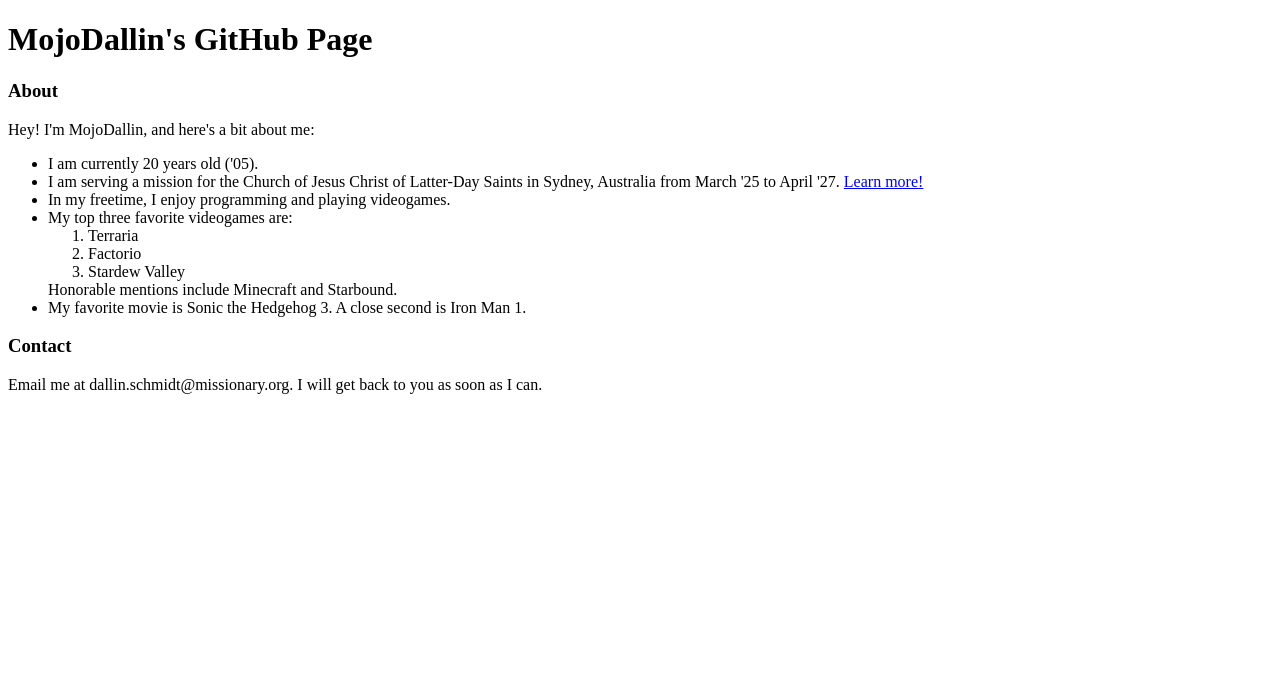
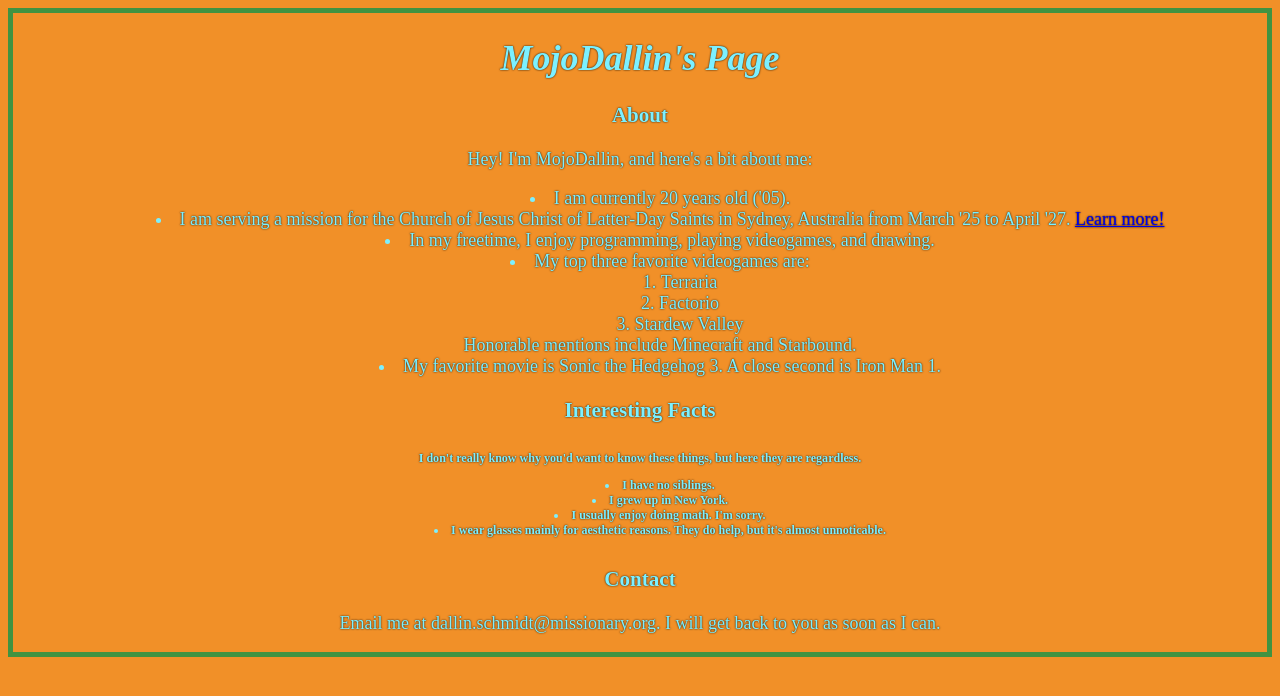
Before and after one commit to MojoDallin/MojoDallin.github.io, a plain HTML site: page index.html in a window 1280 px wide. Drawn offline with Linux system fonts and the light colour scheme.

Commit message:
add styling
looks a lot better now

```diff
--- a/index.html
+++ b/index.html
@@ -1,13 +1,32 @@
 <!DOCTYPE html>
 <html>
+    <style>
+        body {
+            font-size: 18px;
+            background: #F19028;
+            color: #7CF0FF;
+            text-shadow: 0px 0px 2px black;
+            border: 5px solid #419341;
+            text-align: center;
+        }
+        h1 {
+            font-style: italic;
+        }
+        ul {
+            list-style-position: inside;
+        }
+    </style>
+    <head>
+        <title>MojoDallin's Page</title>
+    </head>
     <body>
-        <h1>MojoDallin's GitHub Page</h1>
+        <h1>MojoDallin's Page</h1>
         <h3>About</h3>
         <p>Hey! I'm MojoDallin, and here's a bit about me: </p>
         <ul>
             <li>I am currently 20 years old ('05).</li>
-            <li>I am serving a mission for the Church of Jesus Christ of Latter-Day Saints in Sydney, Australia from March '25 to April '27. <a href="https://comeuntochrist.org">Learn more!</a></li>
-            <li>In my freetime, I enjoy programming and playing videogames.</li>
+            <li>I am serving a mission for the Church of Jesus Christ of Latter-Day Saints in Sydney, Australia from March '25 to April '27. <a href="https://comeuntochrist.org" target="_blank">Learn more!</a></li>
+            <li>In my freetime, I enjoy programming, playing videogames, and drawing.</li>
             <li>My top three favorite videogames are:
                 <ol>
                     <li>Terraria</li>
@@ -18,6 +37,14 @@
             </li>
             <li>My favorite movie is Sonic the Hedgehog 3. A close second is Iron Man 1.</li>
         </ul>
+        <h3>Interesting Facts</h3>
+        <h6>I don't really know why you'd want to know these things, but here they are regardless.
+            <ul>
+                <li>I have no siblings.</li>
+                <li>I grew up in New York.</li>
+                <li>I usually enjoy doing math. I'm sorry.</li>
+                <li>I wear glasses mainly for aesthetic reasons. They do help, but it's almost unnoticable.</li>
+            </ul>
         <h3>Contact</h3>
         <p>Email me at dallin.schmidt@missionary.org. I will get back to you as soon as I can.</p>
     </body>
```
